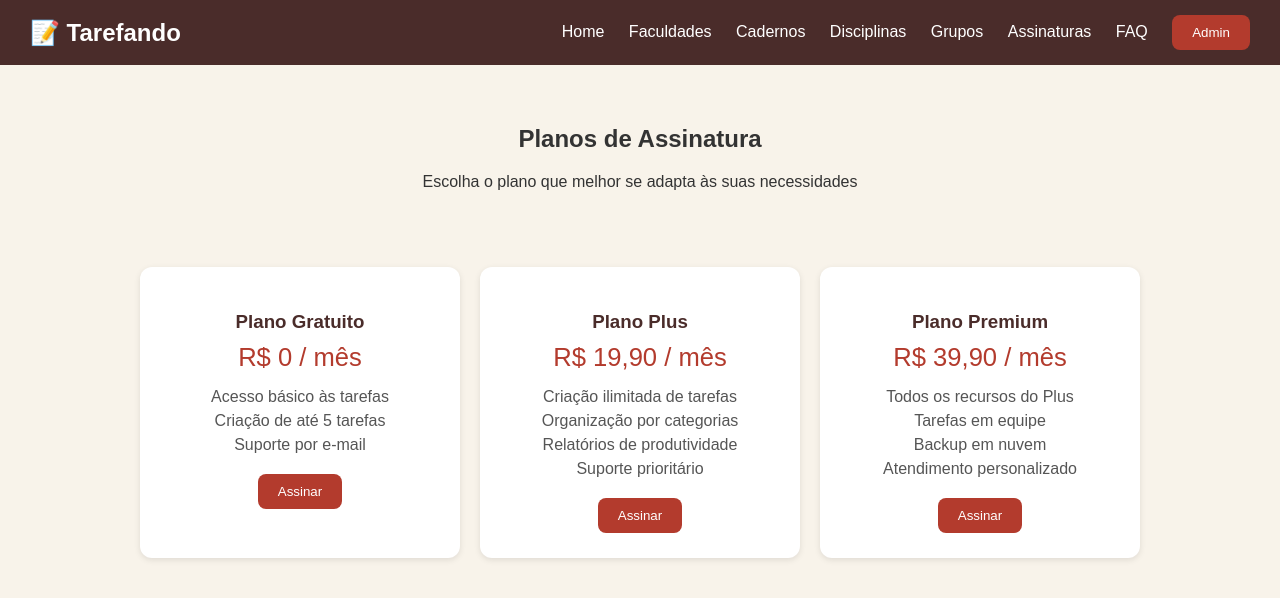
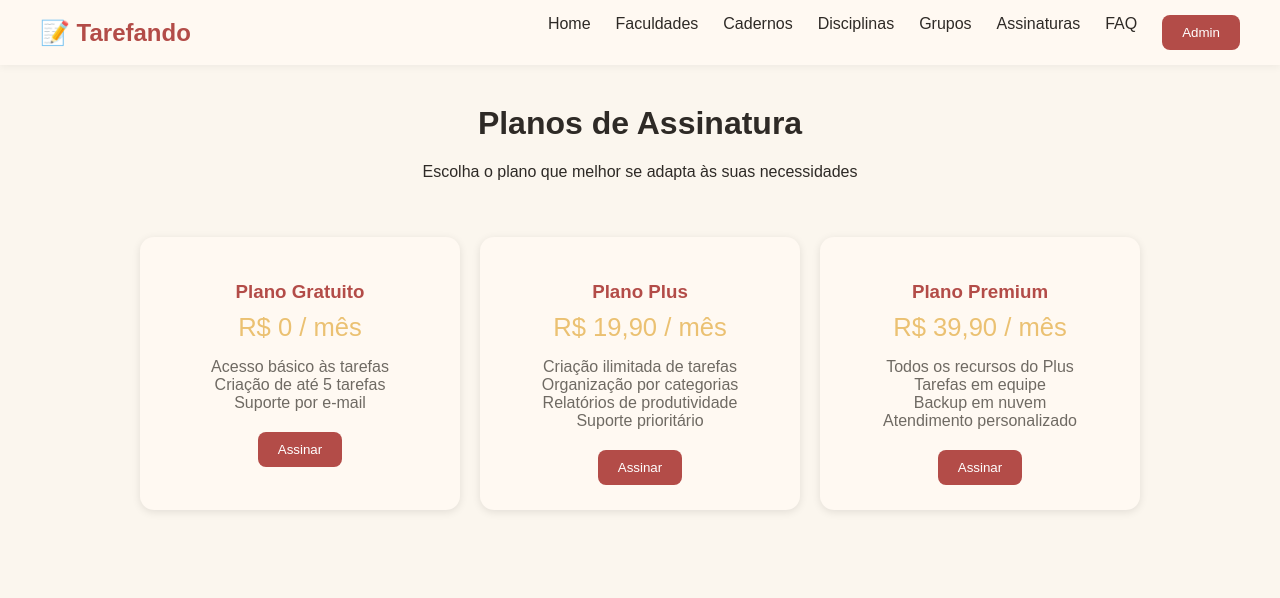
Before and after one commit to Pedro271106/Crud, a plain HTML site: page plano gerencial/index.html in a window 1280 px wide. Drawn offline with Linux system fonts and the light colour scheme.

Commit message:
alteração css

```diff
--- a/plano gerencial/index.html
+++ b/plano gerencial/index.html
@@ -4,61 +4,80 @@
   <meta charset="UTF-8" />
   <meta name="viewport" content="width=device-width, initial-scale=1.0" />
   <title>Tarefando — Planos de Assinatura</title>
+
   <style>
-    body {
-      font-family: 'Poppins', sans-serif;
-      background-color: #f8f3ea;
-      margin: 0;
-      padding: 0;
-      color: #333;
+    :root {
+      --bg: #FBF6EE;
+      --paper: #FDF9F1;
+      --panel: #FFF9F2;
+      --ink: #2E2A26;
+      --muted: #6F6A63;
+      --brand: #B34C48;
+      --brand-2: #EBC172;
+      --sage: #9DBF9E;
+      --sky: #C7D9E7;
+      --clay: #D6A38A;
     }
 
-    /* === CABEÇALHO === */
-    header {
-      background-color: #4a2c2a;
-      color: #fff;
-      padding: 15px 30px;
+    body {
+      margin: 0;
+      font-family: "Poppins", sans-serif;
+      background-color: var(--bg);
+      color: var(--ink);
+    }
+
+    nav {
+      background-color: var(--panel);
       display: flex;
       justify-content: space-between;
       align-items: center;
+      padding: 15px 40px;
+      box-shadow: 0 2px 8px rgba(0,0,0,0.05);
     }
 
-    .logo {
-      font-weight: bold;
+    nav .logo {
+      font-weight: 700;
       font-size: 1.5em;
+      color: var(--brand);
+      cursor: pointer;
     }
 
-    nav a {
-      color: #fff;
-      text-decoration: none;
-      margin-left: 20px;
-      font-weight: 500;
-      transition: opacity 0.2s ease;
+    nav ul {
+      list-style: none;
+      display: flex;
+      gap: 25px;
+      margin: 0;
+      padding: 0;
     }
 
-    nav a:hover {
-      opacity: 0.8;
+    nav ul li {
+      cursor: pointer;
+      color: var(--ink);
+      transition: color 0.2s;
     }
 
-    /* === CONTEÚDO PRINCIPAL === */
-    .conteudo {
+    nav ul li:hover {
+      color: var(--brand);
+    }
+
+    header {
       text-align: center;
-      padding: 40px 20px;
+      margin-top: 40px;
     }
 
     .planos-container {
       display: grid;
       grid-template-columns: repeat(auto-fit, minmax(280px, 1fr));
       gap: 20px;
-      padding: 20px;
+      padding: 40px;
       max-width: 1000px;
       margin: auto;
     }
 
     .plano-card {
-      background-color: #fff;
-      border-radius: 12px;
-      box-shadow: 0 2px 6px rgba(0, 0, 0, 0.1);
+      background-color: var(--panel);
+      border-radius: 14px;
+      box-shadow: 0 2px 8px rgba(0,0,0,0.1);
       padding: 25px;
       text-align: center;
       transition: transform 0.2s ease;
@@ -70,28 +89,24 @@
 
     .plano-card h3 {
       margin-bottom: 10px;
-      color: #4a2c2a;
+      color: var(--brand);
     }
 
     .preco {
       font-size: 1.6em;
-      color: #b33b2d;
+      color: var(--brand-2);
       margin: 10px 0;
     }
 
     .beneficios {
       list-style: none;
       padding: 0;
-      color: #555;
       margin-bottom: 20px;
-    }
-
-    .beneficios li {
-      margin: 6px 0;
+      color: var(--muted);
     }
 
     button {
-      background-color: #b33b2d;
+      background-color: var(--brand);
       border: none;
       color: white;
       padding: 10px 20px;
@@ -104,88 +119,40 @@
       background-color: #922e22;
     }
 
-    /* === SEÇÃO ADMIN === */
-    #admin-section {
-      display: none;
-      background: #fff;
-      max-width: 1000px;
-      margin: 40px auto;
-      padding: 30px;
-      border-radius: 12px;
-      box-shadow: 0 2px 6px rgba(0, 0, 0, 0.1);
+    .cancelar-btn {
+      background-color: #999;
     }
 
-    #admin-section h2 {
-      color: #4a2c2a;
-    }
-
-    table {
-      width: 100%;
-      border-collapse: collapse;
-      margin-top: 20px;
-    }
-
-    th, td {
-      padding: 10px;
-      border-bottom: 1px solid #ddd;
-      text-align: center;
-    }
-
-    th {
-      background-color: #b33b2d;
-      color: #fff;
-    }
-
-    tr:hover {
-      background-color: #f9f9f9;
-    }
-
-    input, textarea {
-      width: 100%;
-      padding: 8px;
-      margin: 6px 0;
-      border-radius: 6px;
-      border: 1px solid #ccc;
-    }
-
-    .form-container {
-      margin-top: 30px;
-    }
-
-    .form-container h3 {
-      color: #4a2c2a;
-      margin-bottom: 10px;
+    .cancelar-btn:hover {
+      background-color: #777;
     }
   </style>
 </head>
 <body>
-  <!-- === CABEÇALHO === -->
+  <nav>
+    <div class="logo">📝 Tarefando</div>
+    <ul>
+      <li>Home</li>
+      <li>Faculdades</li>
+      <li>Cadernos</li>
+      <li>Disciplinas</li>
+      <li>Grupos</li>
+      <li>Assinaturas</li>
+      <li>FAQ</li>
+      <li><button onclick="toggleAdmin()">Admin</button></li>
+    </ul>
+  </nav>
+
   <header>
-    <div class="logo">📝 Tarefando</div>
-    <nav>
-      <a href="#">Home</a>
-      <a href="#">Faculdades</a>
-      <a href="#">Cadernos</a>
-      <a href="#">Disciplinas</a>
-      <a href="#">Grupos</a>
-      <a href="#">Assinaturas</a>
-      <a href="#">FAQ</a>
-      <button onclick="toggleAdmin()" style="margin-left:20px;">Admin</button>
-    </nav>
-  </header>
-
-  <!-- === CONTEÚDO PRINCIPAL === -->
-  <section class="conteudo">
     <h1>Planos de Assinatura</h1>
     <p>Escolha o plano que melhor se adapta às suas necessidades</p>
-  </section>
+  </header>
 
   <div class="planos-container" id="planos"></div>
 
-  <!-- === ADMIN AREA === -->
-  <section id="admin-section">
+  <section id="admin-section" style="display:none; max-width:1000px; margin:auto; padding:30px;">
     <h2>Painel do Administrador</h2>
-    <table id="tabela-planos">
+    <table id="tabela-planos" border ="1" cellspacing="0" cellpadding="10" style="width:100%; margin-top:20px;">
       <thead>
         <tr>
           <th>ID</th>
@@ -245,6 +212,8 @@
       }
     ];
 
+    let planoAtivo = localStorage.getItem("planoAtivo") || null;
+
     const container = document.getElementById("planos");
     const tbody = document.querySelector("#tabela-planos tbody");
     const adminSection = document.getElementById("admin-section");
@@ -254,25 +223,31 @@
     const precoInput = document.getElementById("preco-plano");
     const beneficiosInput = document.getElementById("beneficios-plano");
 
-    // === RENDERIZAÇÃO DE PLANOS ===
     function renderizarPlanos() {
       container.innerHTML = "";
       planos.forEach(plano => {
         const card = document.createElement("div");
         card.className = "plano-card";
+
+        let buttonHTML = "";
+        if (planoAtivo === plano.nome) {
+          buttonHTML = `<button class="cancelar-btn" onclick="cancelarPlano()">Cancelar plano</button>`;
+        } else {
+          buttonHTML = `<button onclick="assinar('${plano.nome}')">Assinar</button>`;
+        }
+
         card.innerHTML = `
           <h3>${plano.nome}</h3>
           <p class="preco">${plano.preco}</p>
           <ul class="beneficios">
             ${plano.beneficios.map(b => `<li>${b}</li>`).join("")}
           </ul>
-          <button onclick="assinar('${plano.nome}')">Assinar</button>
+          ${buttonHTML}
         `;
         container.appendChild(card);
       });
     }
 
-    // === FUNÇÕES DO ADMIN ===
     function renderizarTabela() {
       tbody.innerHTML = "";
       planos.forEach(plano => {
@@ -355,10 +330,22 @@
     }
 
     function assinar(nomePlano) {
-      alert(`Você selecionou o ${nomePlano}!`);
+      planoAtivo = nomePlano;
+      localStorage.setItem("planoAtivo", nomePlano);
+      alert(`Você assinou o ${nomePlano}!`);
+      renderizarPlanos();
     }
 
-    // === INICIALIZAÇÃO ===
+    function cancelarPlano() {
+      const confirmar = confirm("Tem certeza de que deseja cancelar seu plano atual?");
+      if (confirmar) {
+        localStorage.removeItem("planoAtivo");
+        planoAtivo = null;
+        alert("Sua assinatura foi cancelada.");
+        renderizarPlanos();
+      }
+    }
+
     renderizarPlanos();
   </script>
 </body>
--- a/plano gerencial/style.css
+++ b/plano gerencial/style.css
@@ -1,81 +1,116 @@
+/* --------- Variáveis --------- */
 :root {
-  --cor-fundo: #f8f3ea;
-  --cor-principal: #8b2e2e;
-  --cor-detalhe: #d8b88a;
-  --cor-texto: #333;
+  --bg: #FBF6EE;
+  --paper: #FDF9F1;
+  --panel: #FFF9F2;
+  --ink: #2E2A26;
+  --muted: #6F6A63;
+  --brand: #B34C48;
+  --brand-2: #EBC172;
+  --sage: #9DBF9E;
+  --sky: #C7D9E7;
+  --clay: #D6A38A;
 }
 
+/* --------- Reset --------- */
 body {
-  font-family: Arial, sans-serif;
-  background-color: var(--cor-fundo);
+  margin: 0;
+  font-family: "Poppins", sans-serif;
+  background-color: var(--bg);
+  color: var(--ink);
+}
+
+/* --------- Navbar --------- */
+nav {
+  background-color: var(--panel);
+  display: flex;
+  justify-content: space-between;
+  align-items: center;
+  padding: 15px 40px;
+  box-shadow: 0 2px 8px rgba(0,0,0,0.05);
+}
+
+nav .logo {
+  font-weight: 700;
+  font-size: 1.5em;
+  color: var(--brand);
+  cursor: pointer;
+}
+
+nav ul {
+  list-style: none;
+  display: flex;
+  gap: 25px;
   margin: 0;
   padding: 0;
-  color: var(--cor-texto);
 }
 
-header {
-  background-color: var(--cor-principal);
-  color: white;
-  text-align: center;
-  padding: 20px;
-  border-bottom: 5px solid var(--cor-detalhe);
+nav ul li {
+  cursor: pointer;
+  color: var(--ink);
+  transition: color 0.2s;
 }
 
-#planos-container {
-  display: flex;
-  justify-content: center;
-  flex-wrap: wrap;
-  gap: 20px;
-  padding: 20px;
+nav ul li:hover {
+  color: var(--brand);
 }
 
-.card {
-  background-color: white;
-  border: 2px solid var(--cor-detalhe);
-  border-radius: 10px;
-  width: 250px;
-  padding: 15px;
+/* --------- Container de Planos --------- */
+header {
   text-align: center;
-  box-shadow: 0px 3px 8px rgba(0, 0, 0, 0.1);
+  margin-top: 40px;
 }
 
-.card h3 {
-  color: var(--cor-principal);
+.planos-container {
+  display: grid;
+  grid-template-columns: repeat(auto-fit, minmax(280px, 1fr));
+  gap: 20px;
+  padding: 40px;
+  max-width: 1000px;
+  margin: auto;
 }
 
-.card ul {
-  list-style: none;
-  padding: 0;
+.plano-card {
+  background-color: var(--panel);
+  border-radius: 14px;
+  box-shadow: 0 2px 8px rgba(0,0,0,0.1);
+  padding: 25px;
+  text-align: center;
+  transition: transform 0.2s ease;
+}
+
+.plano-card:hover {
+  transform: scale(1.03);
+}
+
+.plano-card h3 {
+  margin-bottom: 10px;
+  color: var(--brand);
+}
+
+.preco {
+  font-size: 1.6em;
+  color: var(--brand-2);
   margin: 10px 0;
 }
 
-.card li {
-  margin: 5px 0;
+.beneficios {
+  list-style: none;
+  padding: 0;
+  margin-bottom: 20px;
+  color: var(--muted);
 }
 
 button {
-  background-color: var(--cor-principal);
+  background-color: var(--brand);
+  border: none;
   color: white;
-  border: none;
-  padding: 10px;
+  padding: 10px 20px;
   border-radius: 8px;
   cursor: pointer;
-  margin-top: 10px;
+  transition: background-color 0.2s;
 }
 
 button:hover {
-  background-color: #a13d3d;
+  background-color: #922e22;
 }
-
-.plano-atual {
-  text-align: center;
-  padding: 20px;
-  background-color: #fff;
-  margin: 20px;
-  border-radius: 10px;
-  border: 2px solid var(--cor-detalhe);
-}
-
-.btn-cancelar {
-  background-color: #b84b4b;
-}
```
Also changed, not shown: plano gerencial/db.json (+4 -26 lines).
